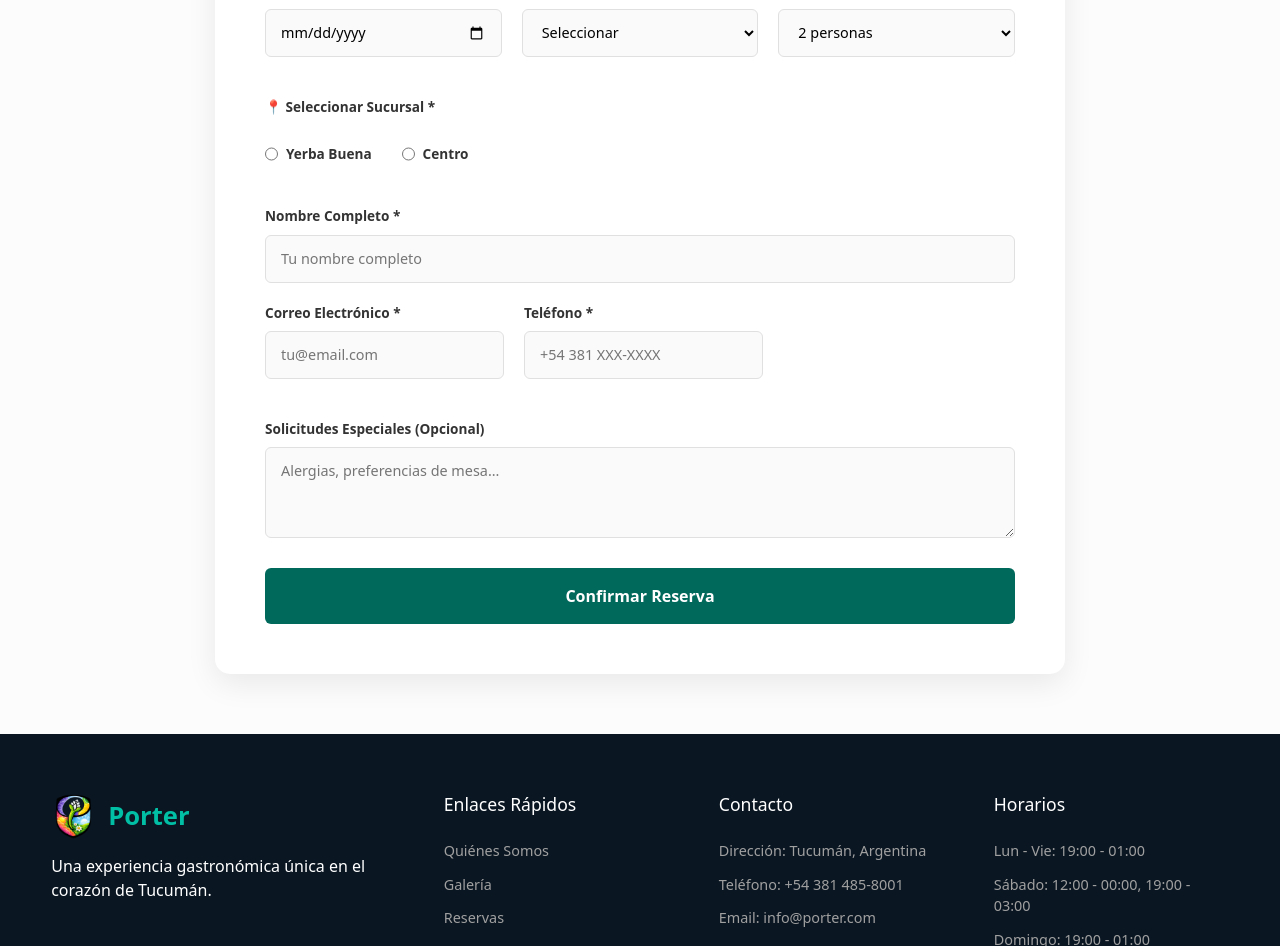
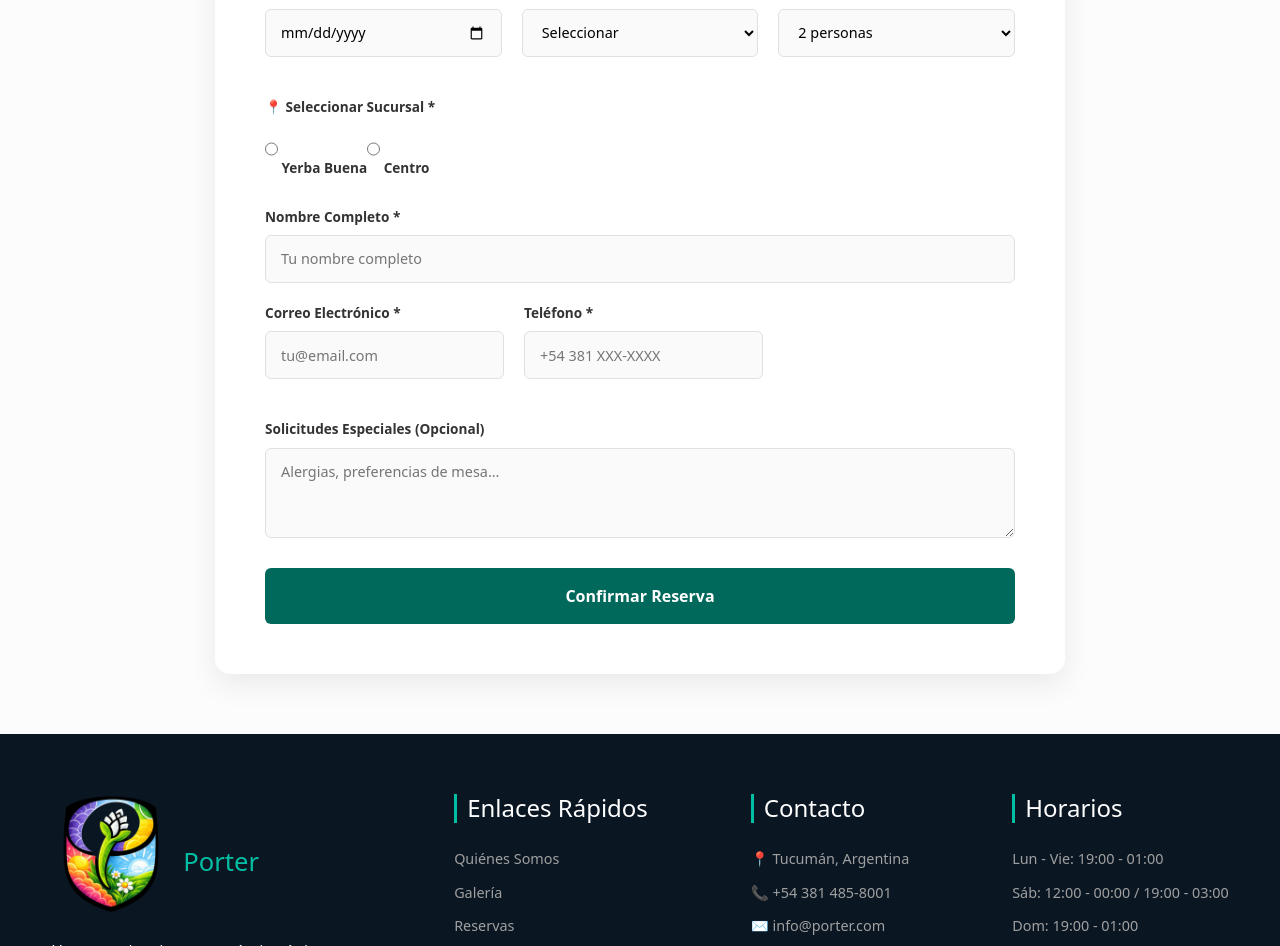
Before and after one commit to tefiokk18/Porter-Restaurant-FRONTEND, a React (Vite) app: page /reservas in a window 1280 px wide. Shown: the part 586-1532 px from the top of the page. Built offline with nearby package versions, Linux system fonts and the light colour scheme.

Commit message:
corregi el logo del footer

```diff
--- a/src/components/Footer/footer.css
+++ b/src/components/Footer/footer.css
@@ -1,131 +1,57 @@
-.reservas-page {
-  background-color: #f9f9f9;
+/* --- RESET Y ESTRUCTURA --- */
+html, body, #root {
+  height: 100%;
+  margin: 0;
+  padding: 0;
 }
 
-.reservas-hero {
-  background: linear-gradient(rgba(0,0,0,0.5), rgba(0,0,0,0.5)),
-              url('../../assets/img/hero-bg.jpg') no-repeat center center/cover;
-  height: 350px;
+.app-container {
   display: flex;
-  align-items: center;
-  justify-content: center;
-  color: white;
-  text-align: center;
+  flex-direction: column;
+  min-height: 100vh;
 }
 
-.reservas-hero h1 { font-size: 3rem; margin: 0; }
+.main-content {
+  flex: 1;
+}
 
+:root {
+  --primary-teal: #007a6a;
+  --dark-blue: #0a2540;
+  --footer-bg: #0a1622;
+  --text-gray: #4f5b66;
+  --transition: 0.3s ease;
+}
 
-.form-section {
-  margin-top: -60px;
+/* --- NAVBAR --- */
+.navbar {
+  width: 100%;
+  background-color: white;
+  padding: 12px 0;
+  border-bottom: 1px solid #f0f0f0;
+  position: sticky;
+  top: 0;
+  z-index: 1000;
+}
+
+.nav-container {
+  max-width: 95%;
+  width: 1600px;
+  margin: 0 auto;
+  display: flex;
+  justify-content: space-between;
+  align-items: center;
   padding: 0 20px;
 }
 
-.form-card {
-  max-width: 800px;
-  margin: 0 auto;
-  background: white;
-  padding: 40px;
-  border-radius: 12px;
-  box-shadow: 0 10px 30px rgba(0,0,0,0.08);
+.logo-img {
+  height: 42px;
+  width: auto;
 }
 
-.form-card h2 { text-align: center; color: #0a2540; margin-bottom: 10px; }
-.form-subtitle { text-align: center; color: #666; margin-bottom: 30px; font-size: 0.9rem; }
-
-.form-row {
-  display: grid;
-  grid-template-columns: 1fr 1fr 1fr;
-  gap: 20px;
-}
-
-.form-group { margin-bottom: 20px; display: flex; flex-direction: column; }
-.form-group label { font-weight: 600; margin-bottom: 8px; color: #333; font-size: 0.9rem; }
-
-input, select, textarea {
-  padding: 12px;
-  border: 1px solid #ddd;
-  border-radius: 8px;
-  font-size: 0.95rem;
-  outline: none;
-}
-
-.radio-group {
-  display: flex;
-  gap: 30px;
-  margin-top: 5px;
-}
-
-.radio-label {
-  display: flex;
-  align-items: center;
-  gap: 8px;
-  cursor: pointer;
-  font-size: 0.95rem;
-}
-
-.btn-confirm {
-  width: 100%;
-  background: #007a6a;
-  color: white;
-  padding: 15px;
-  border: none;
-  border-radius: 8px;
-  font-size: 1rem;
-  font-weight: 700;
-  cursor: pointer;
-  margin-top: 10px;
-  transition: background 0.3s;
-}
-
-.btn-confirm:hover { background: #006356; }
-
-.info-box {
-  background: #eefbff;
-  padding: 15px;
-  border-radius: 8px;
-  margin-top: 25px;
-  font-size: 0.85rem;
-  color: #005a6a;
-  border-left: 4px solid #007a6a;
-}
-
-.info-extra {
-  padding: 80px 20px;
-  text-align: center;
-}
-
-.info-extra h2 {
-  font-size: 1.8rem;
-  color: #0a2540;
-  margin-bottom: 40px;
-  font-weight: 700;
-}
-
-.info-grid {
-  display: flex;
-  justify-content: center;
-  gap: 25px;
-  max-width: 1000px;
-  margin: 0 auto;
-}
-
-.info-card {
-  background: white;
-  padding: 30px;
-  border-radius: 12px;
-  box-shadow: 0 4px 15px rgba(0,0,0,0.05);
-  flex: 1;
-  max-width: 450px;
-  text-align: left;
-  border: 1px solid #f0f0f0;
-}
-
-.info-card h3 { color: #0a2540; font-size: 1.1rem; margin-bottom: 12px; }
-.info-card p { color: #555; font-size: 0.9rem; line-height: 1.5; margin: 0; }
-
+/* --- FOOTER (CORREGIDO PARA TU COMPONENTE) --- */
 .footer-wrapper {
-  background-color: #0a1622;
+  background-color: var(--footer-bg);
   color: #ffffff;
   padding: 60px 4% 20px 4%;
   width: 100%;
@@ -140,45 +66,58 @@ input, select, textarea {
   flex-wrap: wrap;
 }
 
+/* LA CLAVE: Esta es la clase que usaste en el img de tu Footer */
+.logo-brand-img {
+  width: 120px !important; /* Ahora sí va a tomar el tamaño */
+  height: auto !important;
+  margin-bottom: 15px;
+  display: block;
+}
+
 .porter-info {
-  flex: 1.5;
-  min-width: 250px;
-  display: flex;
-  flex-direction: column;
-  gap: 15px;
+  max-width: 300px;
 }
 
 .logo-container {
   display: flex;
   align-items: center;
   gap: 12px;
-}
-
-.logo-brand-img {
-  height: 45px;
-  width: auto;
-  object-fit: contain;
+  margin-bottom: 10px;
 }
 
 .logo-container h3 {
   color: #00bfa5;
   font-size: 1.6rem;
   margin: 0;
-  font-weight: 700;
 }
 
-.porter-info p {
-  color: #a0a0a0;
-  line-height: 1.6;
-  font-size: 0.9rem;
-  margin: 0;
+.footer-column h4 {
+  margin-bottom: 25px;
+  color: #ffffff;
+  border-left: 3px solid #00bfa5;
+  padding-left: 10px;
 }
 
-.footer-column { flex: 1; min-width: 200px; }
-.footer-column h4 { margin-bottom: 25px; font-size: 1.1rem; color: #ffffff; }
-.footer-column ul { list-style: none; padding: 0; }
-.footer-column ul li { color: #a0a0a0; margin-bottom: 12px; font-size: 0.9rem; cursor: pointer; transition: 0.3s; }
-.footer-column ul li:hover { color: #00bfa5; }
+.footer-column ul {
+  list-style: none;
+  padding: 0;
+}
+
+.footer-column ul li {
+  color: #a0a0a0;
+  margin-bottom: 12px;
+  font-size: 0.9rem;
+}
+
+.footer-link-item {
+  text-decoration: none;
+  color: #a0a0a0;
+  transition: var(--transition);
+}
+
+.footer-link-item:hover {
+  color: #00bfa5;
+}
 
 .footer-bottom {
   margin-top: 50px;
@@ -189,13 +128,14 @@ input, select, textarea {
   font-size: 0.8rem;
 }
 
-/* --- RESPONSIVE --- */
+/* RESPONSIVE */
 @media (max-width: 992px) {
-  .info-grid { flex-direction: column; align-items: center; }
-  .info-card { width: 100%; }
+  .footer-container {
+    flex-direction: column;
+    text-align: left;
+  }
+
+  .logo-brand-img {
+    width: 100px !important; /* Un poco más chico en mobile */
+  }
 }
-
-@media (max-width: 768px) {
-  .form-row { grid-template-columns: 1fr; }
-  .reservas-hero h1 { font-size: 2.2rem; }
-}
--- a/src/components/Footer/footer.jsx
+++ b/src/components/Footer/footer.jsx
@@ -15,47 +15,39 @@ const Footer = () => {
                         />
                         <h3>Porter</h3>
                     </div>
-                    <span>Una experiencia gastronómica única en el corazón de Tucumán.</span>
+                    <p>Una experiencia gastronómica única en el corazón de Tucumán.</p>
                 </div>
 
                 <div className="footer-column">
                     <h4>Enlaces Rápidos</h4>
-                    <ul>
                     <ul className="footer-links">
                         <li>
-                                <Link to="/aboutus" style={{ textDecoration: 'none', color: 'inherit' }}>
-                                    Quiénes Somos
-                                </Link>
+                            <Link to="/aboutus" className="footer-link-item">Quiénes Somos</Link>
                         </li>
                         <li>
-                                <Link to="/galeria" style={{ textDecoration: 'none', color: 'inherit' }}>
-                                    Galería
-                                </Link>
+                            <Link to="/galeria" className="footer-link-item">Galería</Link>
                         </li>
                         <li>
-                                <Link to="/reservas" style={{ textDecoration: 'none', color: 'inherit' }}>
-                                    Reservas
-                                </Link>
+                            <Link to="/reservas" className="footer-link-item">Reservas</Link>
                         </li>
-                        </ul>
                     </ul>
                 </div>
 
                 <div className="footer-column">
                     <h4>Contacto</h4>
-                    <ul>
-                        <li>Dirección: Tucumán, Argentina</li>
-                        <li>Teléfono: +54 381 485-8001</li>
-                        <li>Email: info@porter.com</li>
+                    <ul className="footer-contact-info">
+                        <li>📍 Tucumán, Argentina</li>
+                        <li>📞 +54 381 485-8001</li>
+                        <li>✉️ info@porter.com</li>
                     </ul>
                 </div>
 
                 <div className="footer-column">
                     <h4>Horarios</h4>
-                    <ul>
+                    <ul className="footer-hours">
                         <li>Lun - Vie: 19:00 - 01:00</li>
-                        <li>Sábado: 12:00 - 00:00, 19:00 - 03:00</li>
-                        <li>Domingo: 19:00 - 01:00</li>
+                        <li>Sáb: 12:00 - 00:00 / 19:00 - 03:00</li>
+                        <li>Dom: 19:00 - 01:00</li>
                     </ul>
                 </div>
             </div>
```
Lines whose indentation alone changed are shown as unchanged.
